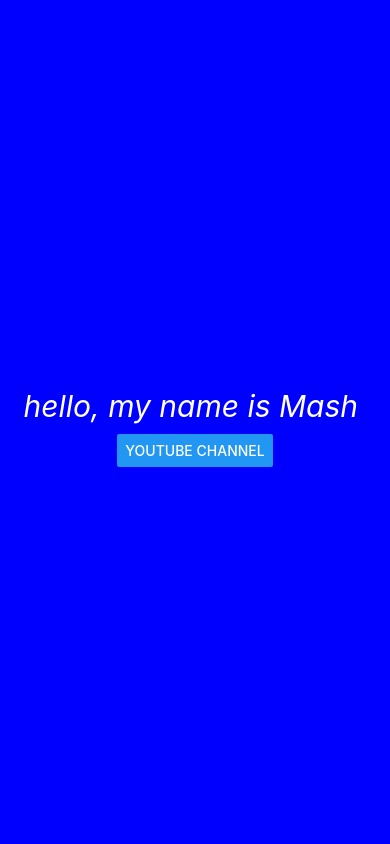
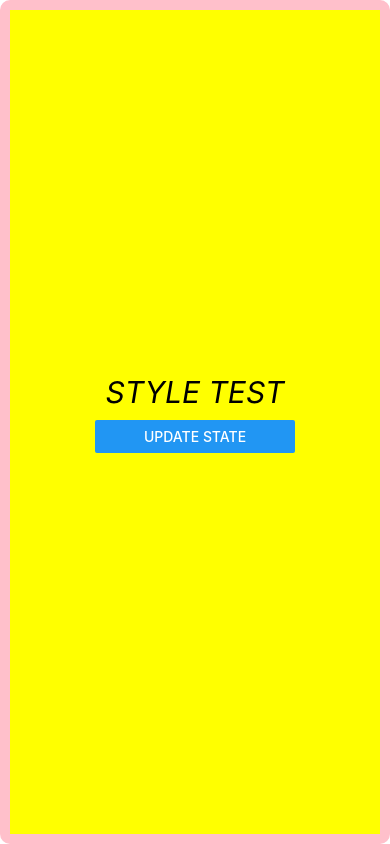
Before and after one commit to nduytung/React_Native_Tutorial, a React Native app: screen / in a window 390 px wide. Built offline with nearby package versions, Linux system fonts and the light colour scheme.

Commit message:
xong bai 7

```diff
--- a/App.js
+++ b/App.js
@@ -1,17 +1,21 @@
-import React from 'react';
+import React, {useState} from 'react';
 import {StyleSheet, Text, View, Button, Linking} from 'react-native';
 
 //hàm này sẽ render ra tất cả các nội dung hiển thị
 const App = () => {
+  const [name, setName] = useState('Style test');
+
+  const onClickHandler = () => {
+    setName('Style test is done');
+  };
+
   return (
     //chèn file styles.body vào đây
     <View style={styles.body}>
-      <Text style={styles.text}>hello, my name is Mash </Text>
-      <Button
-        onPress={() =>
-          Linking.openURL('https://youtube.com/programmingwithmash')
-        }
-        title="Youtube channel"></Button>
+      <Text style={styles.text}> {name} </Text>
+      <View style={styles.button}>
+        <Button onPress={() => onClickHandler()} title="Update state"></Button>
+      </View>
     </View>
   );
 };
@@ -21,16 +25,25 @@ const App = () => {
 const styles = StyleSheet.create({
   body: {
     flex: 1,
-    backgroundColor: 'blue',
     alignItems: 'center',
+    backgroundColor: 'yellow',
     justifyContent: 'center',
+    borderWidth: 10,
+    borderColor: 'pink',
+    borderRadius: 10,
   },
 
   text: {
-    color: 'white',
+    color: 'black',
     fontSize: 30,
     fontStyle: 'italic',
     margin: 10,
+    textTransform: 'uppercase',
+  },
+
+  button: {
+    width: 200,
+    height: 60,
   },
 });
 
```
